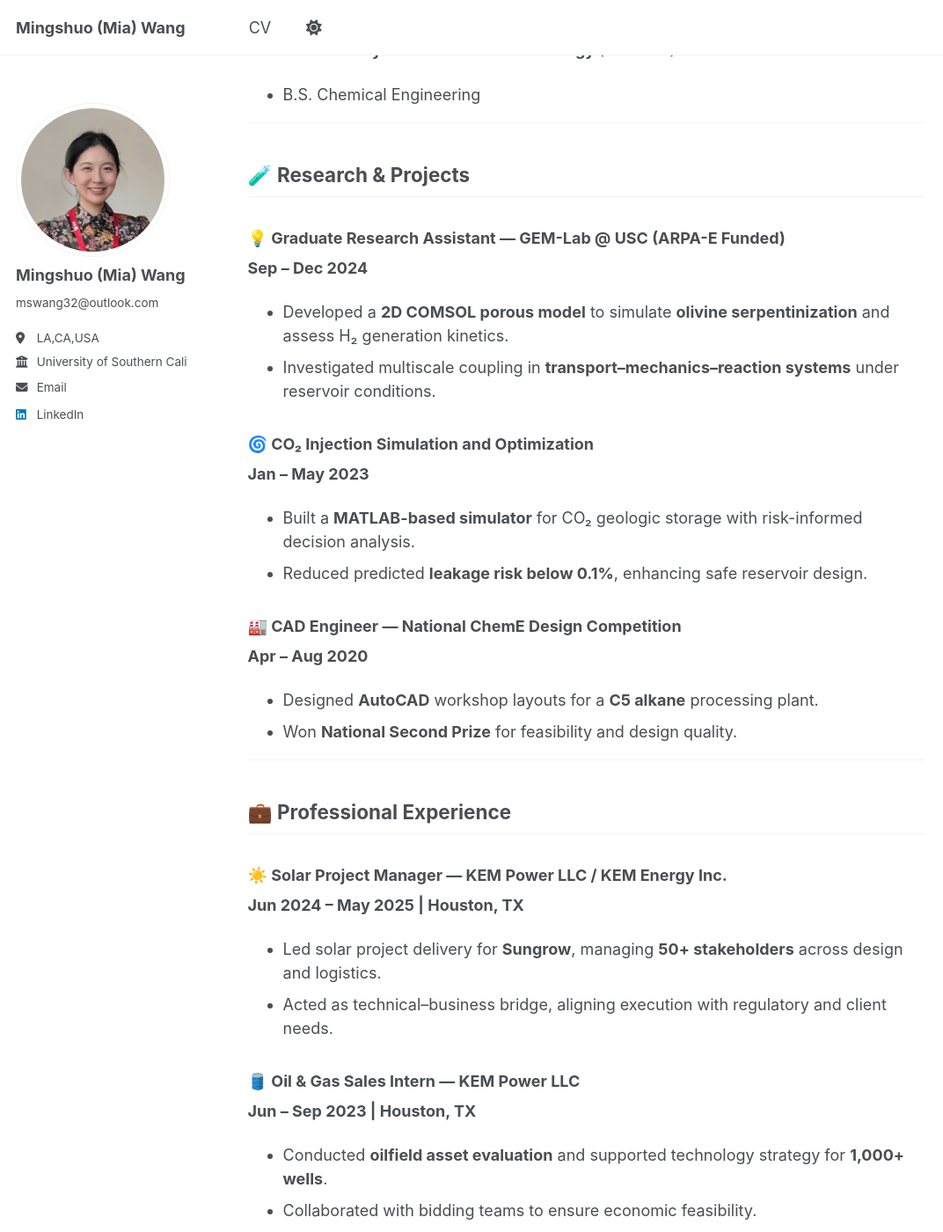
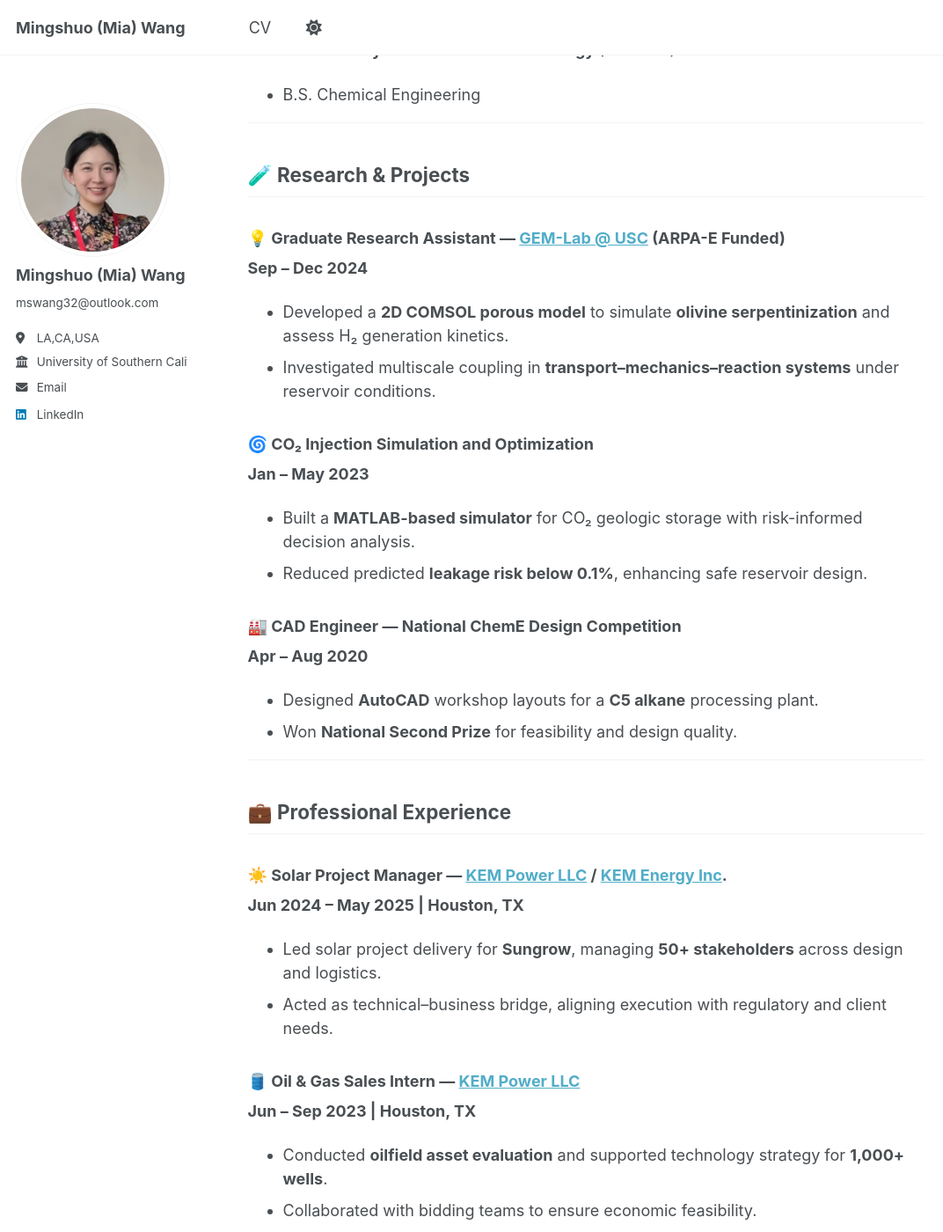
Before and after one commit to Miawang32/Miawang32.github.io, a Jekyll site: the page built from _pages/about.md, in a window 1280 px wide and 1400 px high, scrolled down 565 px. Shown: the whole window at 88% size, without its empty margins (0-1072 px from the left). Built offline with Jekyll 4.4.1, drawn with Linux system fonts in a browser that asks for light colours; a script that is not in the unit is left out; part of the change alters nothing that is shown.

```diff
--- a/_pages/about.md
+++ b/_pages/about.md
@@ -24,7 +24,7 @@ I am Mingshuo Wang, a graduate student at [USC](https://www.usc.edu/), double ma
 
 ## 🧪 Research & Projects
 
-### 💡 Graduate Research Assistant — GEM-Lab @ USC (ARPA-E Funded)
+### 💡 Graduate Research Assistant — [GEM-Lab @ USC](https://gemlab.usc.edu/) (ARPA-E Funded)
 **Sep – Dec 2024**
 - Developed a **2D COMSOL porous model** to simulate **olivine serpentinization** and assess H₂ generation kinetics.
 - Investigated multiscale coupling in **transport–mechanics–reaction systems** under reservoir conditions.
@@ -43,12 +43,12 @@ I am Mingshuo Wang, a graduate student at [USC](https://www.usc.edu/), double ma
 
 ## 💼 Professional Experience
 
-### ☀️ Solar Project Manager — KEM Power LLC / KEM Energy Inc.
+### ☀️ Solar Project Manager — [KEM Power LLC](https://www.kem-power.com/) / [KEM Energy Inc](http://www.kemgroups.com/).
 **Jun 2024 – May 2025 | Houston, TX**
 - Led solar project delivery for **Sungrow**, managing **50+ stakeholders** across design and logistics.
 - Acted as technical–business bridge, aligning execution with regulatory and client needs.
 
-### 🛢️ Oil & Gas Sales Intern — KEM Power LLC
+### 🛢️ Oil & Gas Sales Intern — [KEM Power LLC](https://www.kem-power.com/)
 **Jun – Sep 2023 | Houston, TX**
 - Conducted **oilfield asset evaluation** and supported technology strategy for **1,000+ wells**.
 - Collaborated with bidding teams to ensure economic feasibility.
```
